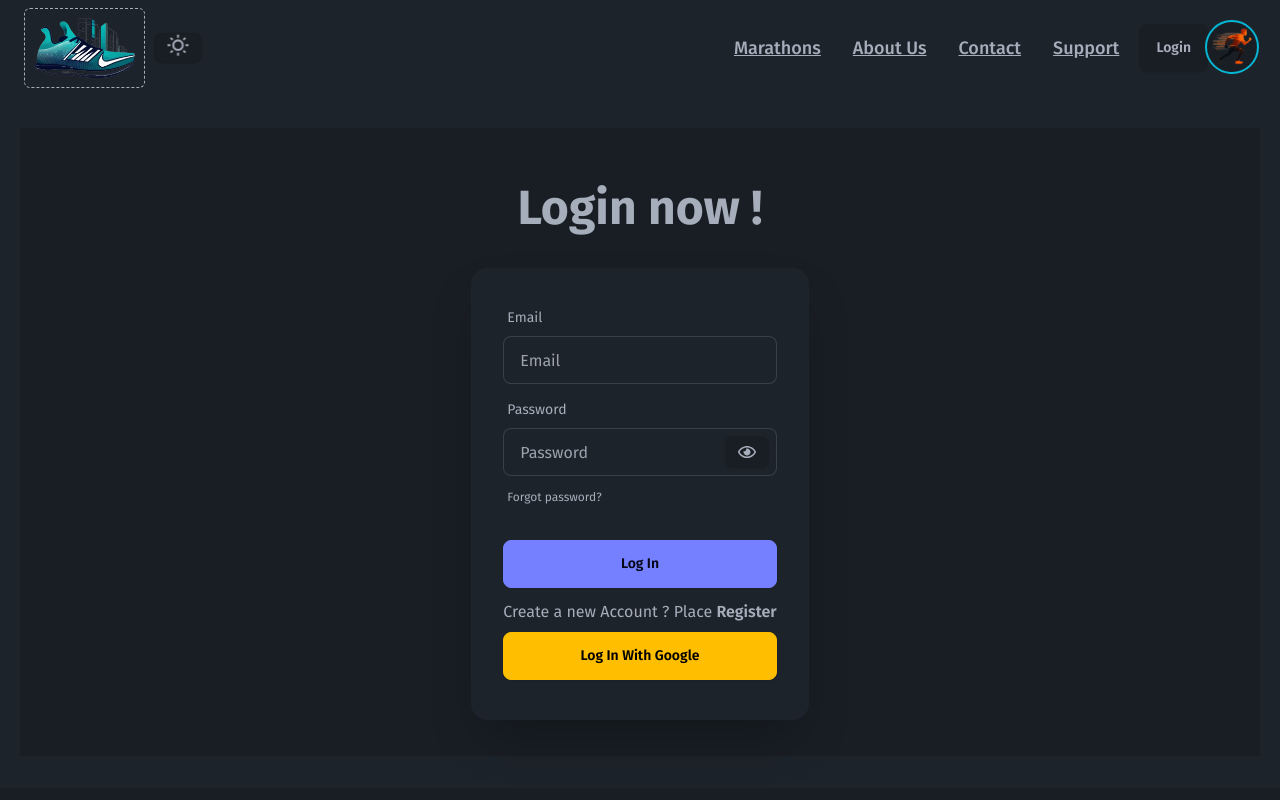
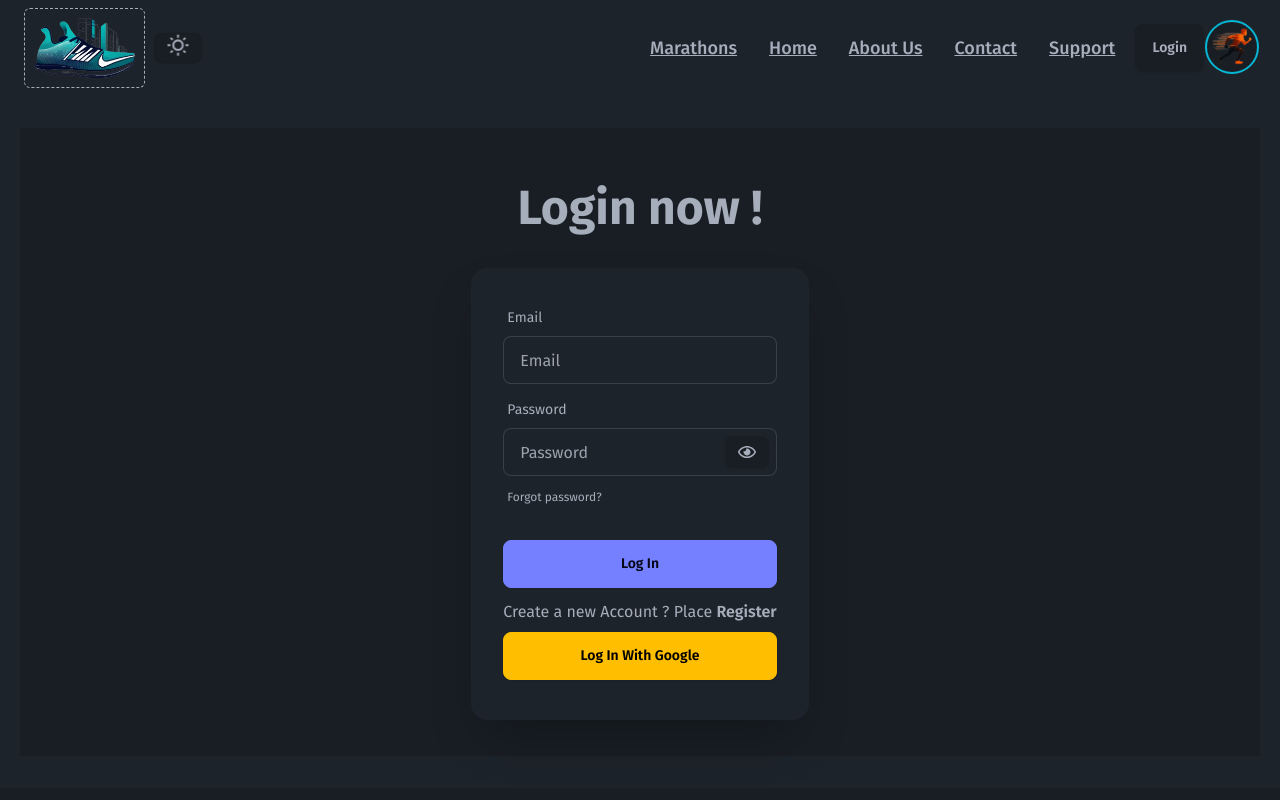
Before and after one commit to sheikhmuhammadantor/runroute-client, a React (Vite) app: page /login in a window 1280 px wide. Shown: the top 800 px of the page. Built offline with nearby package versions, Linux system fonts and the light colour scheme; no server answers.

Commit message:
Add Sort functionality and modify navbar.

```diff
--- a/src/Components/Navbar.jsx
+++ b/src/Components/Navbar.jsx
@@ -36,12 +36,14 @@ function Navbar() {
   }
 
   const links = <div className='hidden lg:flex'>
+    <li><Link to='/' className="text-lg font-medium underline">Home</Link></li>
     <li><NavLink to="/aboutUs" className="text-lg font-medium underline">About Us</NavLink></li>
     <li><NavLink to="/contactUs" className="text-lg font-medium underline">Contact</NavLink></li>
     <li><NavLink to="/support" className="text-lg font-medium underline">Support</NavLink></li>
   </div>
 
   const smLinks = <>
+    <li><NavLink to='/' className="btn btn-outline text-lg w-full">Home</NavLink></li>
     <li><NavLink to="/aboutUs" className="btn btn-outline text-lg w-full">About Us</NavLink></li>
     <li><NavLink to="/contactUs" className="btn btn-outline text-lg w-full">Contact</NavLink></li>
     <li><NavLink to="/support" className="btn btn-outline text-lg w-full">Support</NavLink></li>
@@ -81,13 +83,14 @@ function Navbar() {
                     <ul>
                       <li className="py-1 px-2 hover:bg-gray-200 cursor-pointer font-semibold">{user?.displayName}</li>
                       <br />
+                      <li><NavLink to="/dashboard/addMarathon" className="btn btn-outline text-lg w-full">Dashboard</NavLink></li>
                       {smLinks}
                       <Link onClick={handelSignOut} className="btn btn-outline text-lg w-full">Log Out</Link>
                     </ul>
                   </div>
                 </div> :
                 <div className='flex items-center'>
-                  <Link to="/login" className="btn btn-sm sm:btn-md">Login</Link>
+                  <Link to="/login" className="btn btn-sm sm:btn-md mr-1">Login</Link>
                   <div className="relative group">
                     <label htmlFor="my-drawer-4" className="drawer-button btn px-1 outline-cyan-500 outline-2 outline outline-offset-1 border-none hover:outline-cyan-400 w-12 h-12 rounded-full overflow-hidden">
                       <img className="max-w-full max-h-full" src='/favicon.png' alt="" />
--- a/src/Pages/Private/AllMarathons.jsx
+++ b/src/Pages/Private/AllMarathons.jsx
@@ -9,6 +9,7 @@ function AllMarathons() {
   const [itemCount, setItemCount] = useState(0);
   const [currentPage, setCurrentPage] = useState(1);
   const [itemPerPage, setItemPerPage] = useState(9);
+  const [sort, setSort] = useState(null);
   const axiosInstance = useAxios();
 
   useEffect(() => {
@@ -20,12 +21,12 @@ function AllMarathons() {
 
   useEffect(() => {
     setLoading(true);
-    axiosInstance.get(`/marathons?skip=${(currentPage - 1) * itemPerPage}&limit=${itemPerPage}`)
+    axiosInstance.get(`/marathons?skip=${(currentPage - 1) * itemPerPage}&limit=${itemPerPage}&sort=${sort}`)
       .then((data) => {
         setMarathons(data.data);
         setLoading(false);
       })
-  }, [currentPage, itemPerPage])
+  }, [currentPage, itemPerPage, sort])
 
   const numberOfPage = Math.ceil(itemCount / itemPerPage);
   const pages = [...Array(numberOfPage).keys()];
@@ -33,6 +34,10 @@ function AllMarathons() {
   const handelItemParPage = e => {
     setItemPerPage(parseInt(e.target.value))
     setCurrentPage(1)
+  }
+
+  const handelSortClick = () => {
+    setSort('createdAt')
   }
 
   const handelPrevPage = () => {
@@ -52,6 +57,7 @@ function AllMarathons() {
       <Helmet>
         <title>RunRoute | All Marathon</title>
       </Helmet>
+      <div className="text-right"><button onClick={handelSortClick} className="btn btn-accent btn-outline text-xl">Sort</button></div>
       <h1 className="text-3xl md:text-5xl font-semibold text-center mb-16">
         All Marathon's
       </h1>
```
